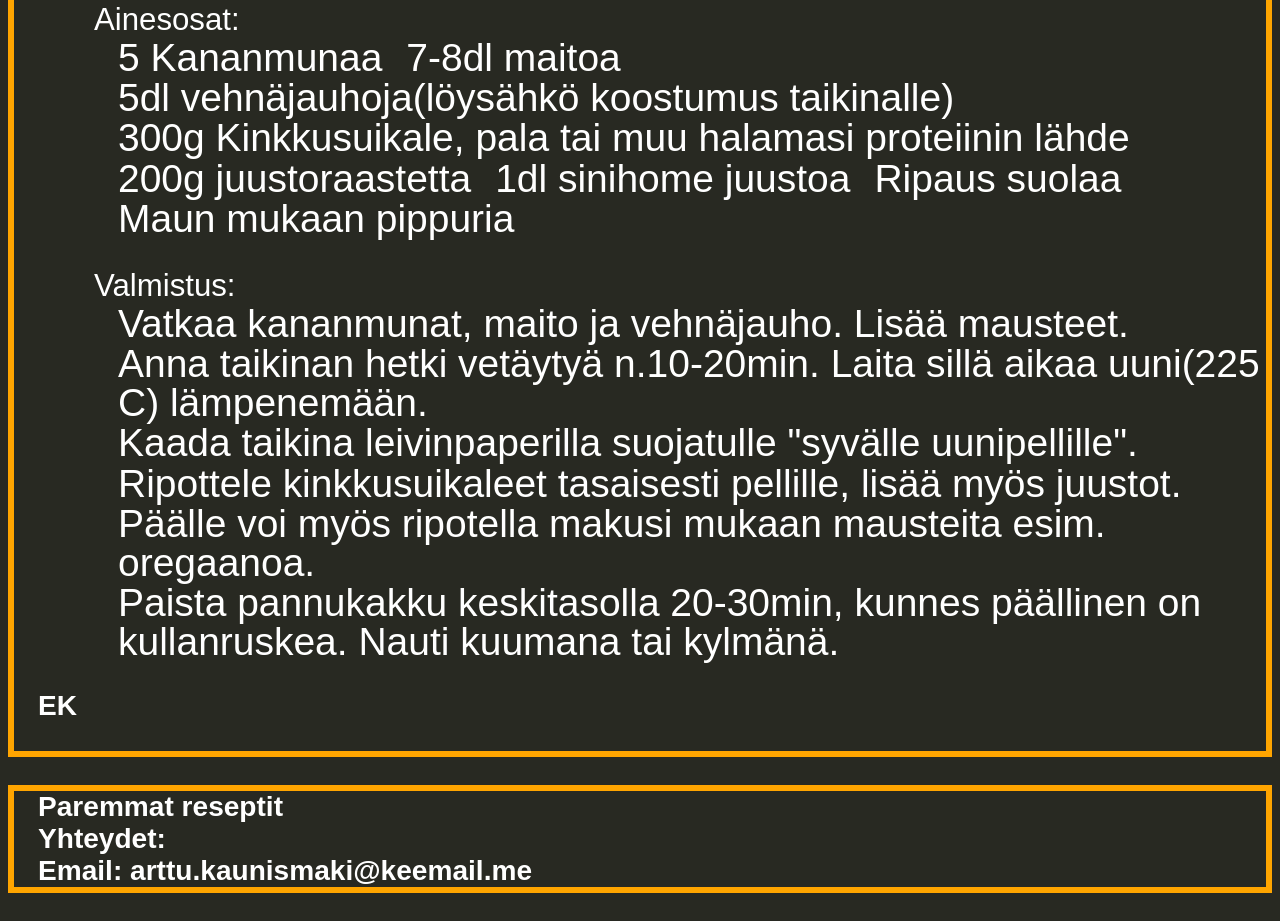
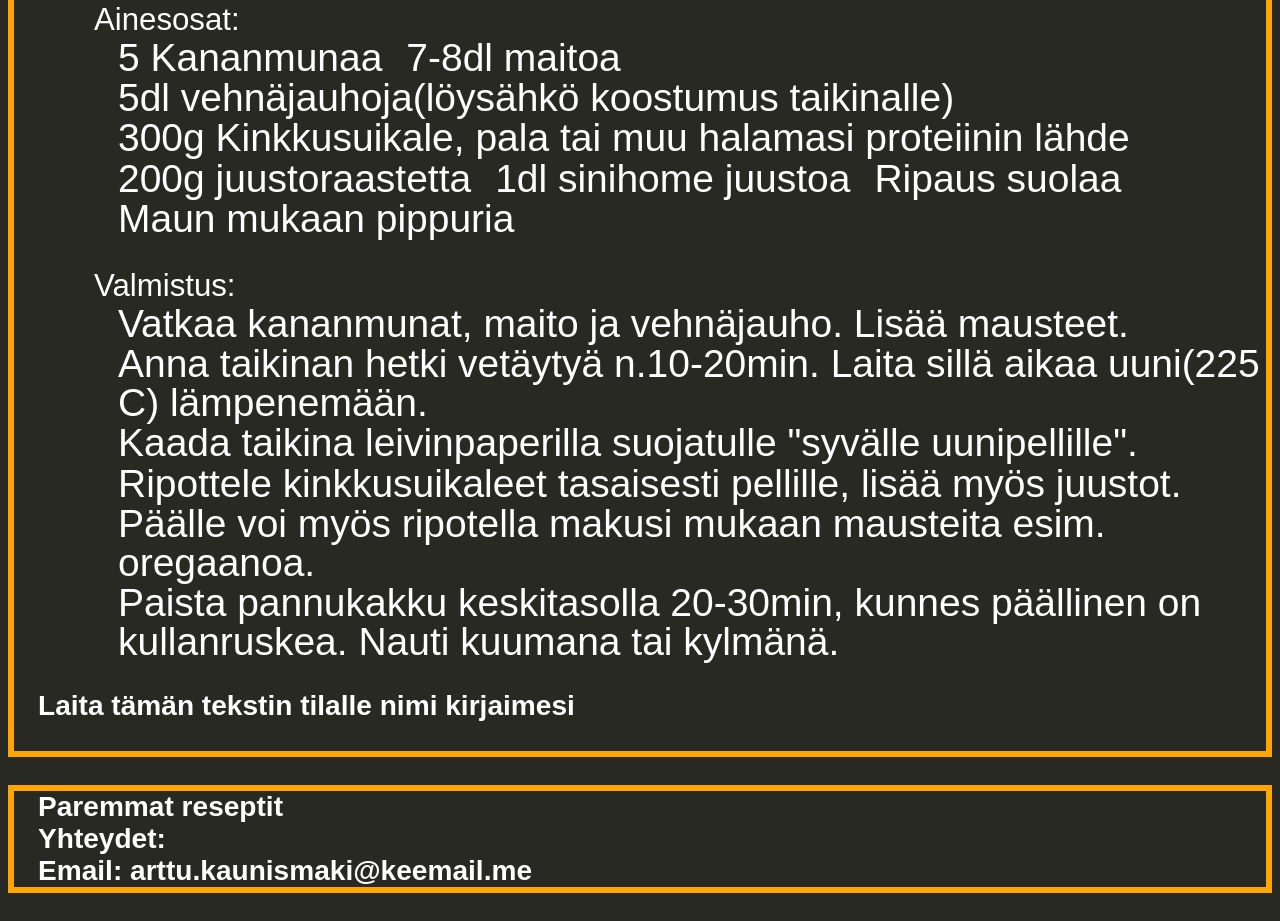
Before and after one commit to kolikonkaantaja/reseptit, a plain HTML site: page pohja.html in a window 1280 px wide. Shown: the part 729-1650 px from the top of the page. Drawn offline with Linux system fonts and the light colour scheme; files whose address does not match are found by name.

Commit message:
Update pohja.html

```diff
--- a/pohja.html
+++ b/pohja.html
@@ -40,7 +40,7 @@
 	<li>Paista pannukakku keskitasolla 20-30min, kunnes päällinen on kullanruskea. Nauti kuumana tai kylmänä.
     </ul>
 	</ul>
-	<h3>EK</h3>
+	<h3>Laita tämän tekstin tilalle nimi kirjaimesi</h3>
 	</main>
 	<footer>
 		<h3 class="box">Paremmat reseptit<br>Yhteydet:<br>Email: <b>arttu.kaunismaki@keemail.me</b></h3>
```
